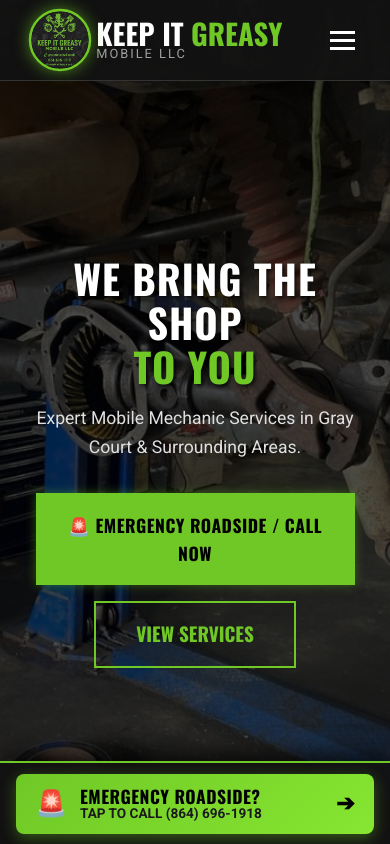
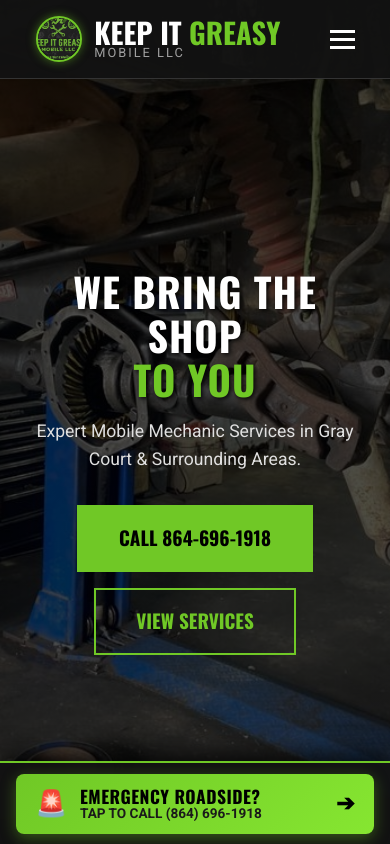
Before and after one commit to Keep-It-Greasy-Mobile-LLC/keep-it-greasy, a website built with Vite: page index.html in a window 390 px wide. Shown: the top 844 px of the page. Built offline with nearby package versions, Linux system fonts and the light colour scheme; a script that the page names is missing.

Commit message:
fix: clean up hero actions and refine header mascot logo crop

```diff
--- a/index.html
+++ b/index.html
@@ -23,7 +23,9 @@
     <div class="container header-container">
       <a href="#" class="logo">
         <div class="logo-wrap">
-          <img src="/assets/images/business-card.png" alt="Keep It Greasy Mascot" class="logo-icon">
+          <div class="logo-icon-wrap">
+            <img src="/assets/images/business-card.png" alt="Keep It Greasy Mascot" class="logo-icon">
+          </div>
           <div class="logo-info">
             <span class="logo-text">KEEP IT <span class="text-primary">GREASY</span></span>
             <span class="logo-sub">MOBILE LLC</span>
@@ -56,10 +58,7 @@
         <h1 class="hero-title">WE BRING THE SHOP <br><span class="text-primary">TO YOU</span></h1>
         <p class="hero-subtitle">Expert Mobile Mechanic Services in Gray Court & Surrounding Areas.</p>
         <div class="hero-actions">
-          <a href="tel:8646961918" class="btn btn-primary btn-lg hero-call-btn">
-            <span class="desktop-only">CALL 864-696-1918</span>
-            <span class="mobile-only">🚨 EMERGENCY ROADSIDE / CALL NOW</span>
-          </a>
+          <a href="tel:8646961918" class="btn btn-primary btn-lg">CALL 864-696-1918</a>
           <a href="#services" class="btn btn-outline btn-lg">VIEW SERVICES</a>
         </div>
       </div>
--- a/style.css
+++ b/style.css
@@ -149,23 +149,32 @@ img {
   gap: 0.8rem;
 }
 
-.logo-icon {
-  width: 48px;
-  height: 48px;
+.logo-icon-wrap {
+  width: 46px;
+  height: 46px;
   border-radius: 50%;
   border: 2px solid var(--primary);
-  object-fit: cover;
-  object-position: 50% 12%; /* Crop and zoom into the top-center mascot */
+  overflow: hidden;
+  display: flex;
+  align-items: center;
+  justify-content: center;
   background-color: var(--black);
-  box-shadow: 0 0 12px rgba(112, 200, 38, 0.6);
+  box-shadow: 0 0 10px rgba(112, 200, 38, 0.5);
+  flex-shrink: 0;
   transition: var(--transition);
-  /* Scale the image slightly within the crop to focus on mascot */
-  transform: scale(1.3);
 }
 
-.logo:hover .logo-icon {
-  transform: scale(1.4) rotate(5deg);
+.logo:hover .logo-icon-wrap {
+  transform: rotate(6deg) scale(1.05);
   border-color: var(--primary-hover);
+}
+
+.logo-icon {
+  width: 100%;
+  height: 100%;
+  object-fit: cover;
+  object-position: 50% 8%; /* Centers tightly on the top mascot character */
+  transform: scale(1.65);
 }
 
 .logo-info {
@@ -731,24 +740,6 @@ img {
     padding-bottom: 85px;
   }
 
-  .hero-call-btn {
-    width: 100%;
-    text-align: center;
-    padding: 1rem 1.2rem;
-    font-size: 1.1rem;
-    letter-spacing: 0.5px;
-    animation: pulseGlow 2.5s infinite;
-  }
-
-  @keyframes pulseGlow {
-    0%, 100% {
-      box-shadow: 0 0 10px rgba(112, 200, 38, 0.4);
-    }
-    50% {
-      box-shadow: 0 0 22px rgba(112, 200, 38, 0.85);
-    }
-  }
-
   .mobile-emergency-bar {
     align-items: center;
     background: rgba(18, 18, 18, 0.95);
```
